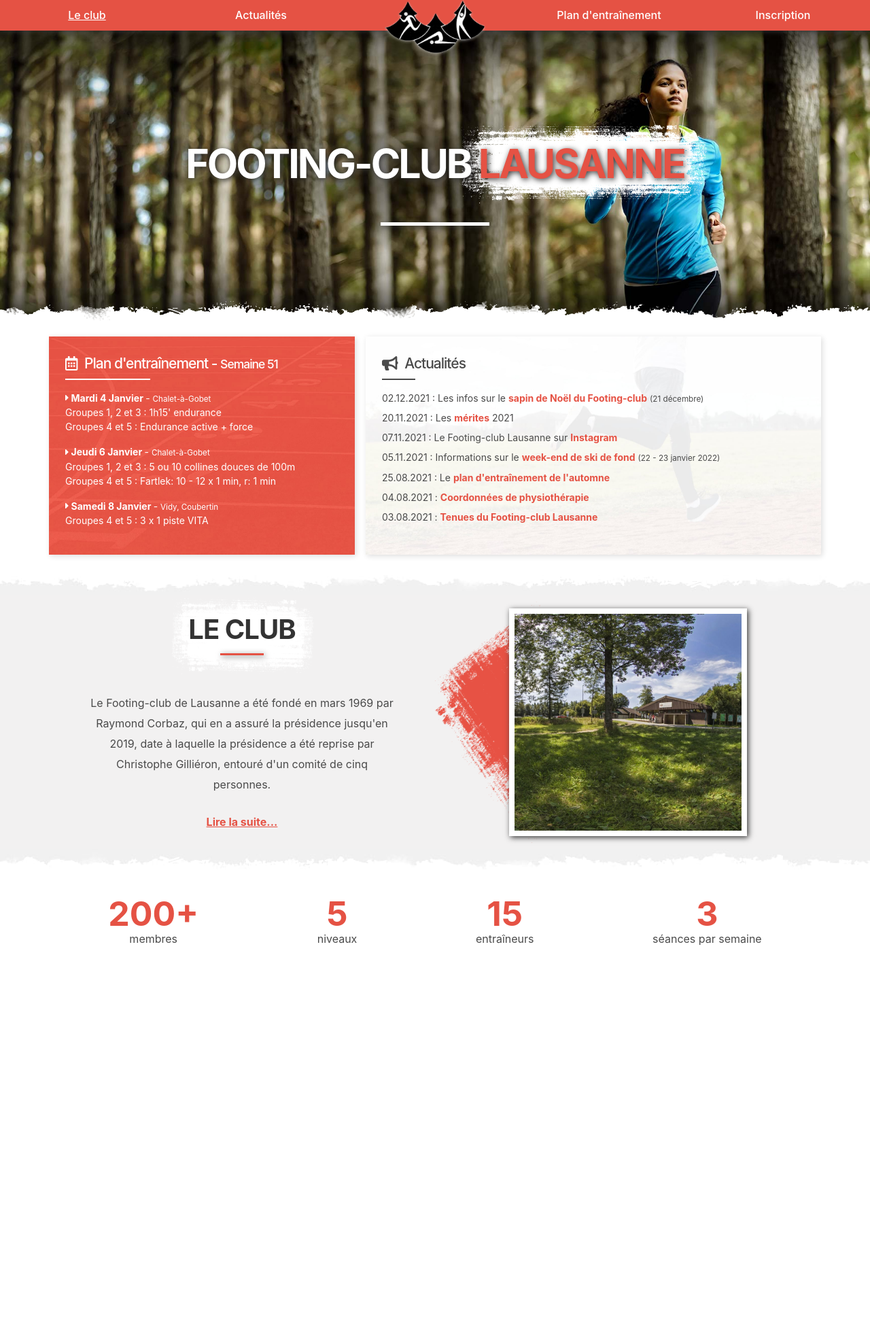
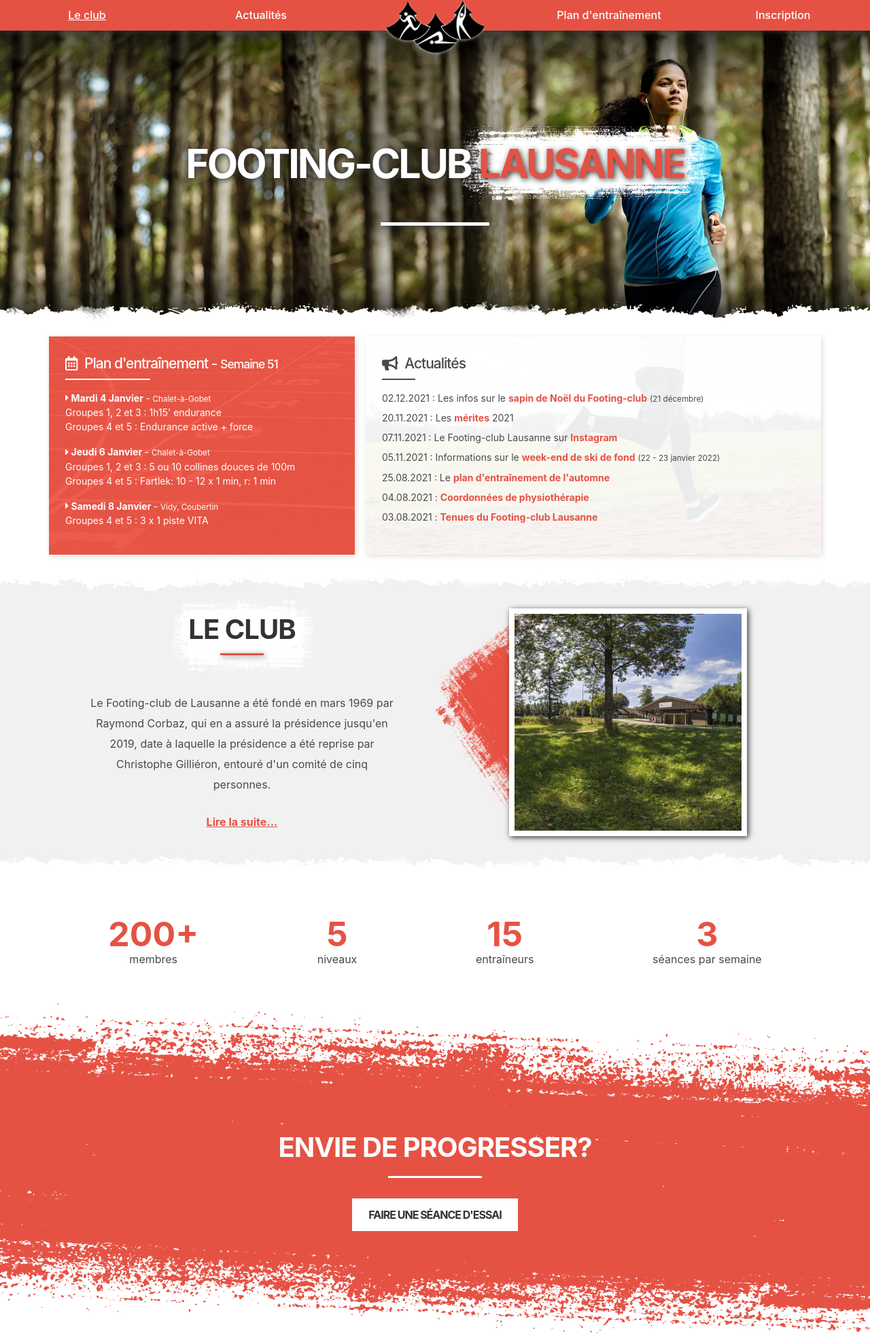
Before and after one commit to footing-club/footing-club, a Jekyll site: the page built from index.html, in a window 1280 px wide. Shown: the whole page at 68% size. Built offline with Jekyll 4.4.1, drawn with Linux system fonts in a browser that asks for light colours; nearby versions of some CDN libraries; before the commit the page ends 1433 px from its top, so only the background shows below that.

Commit message:
Add "join us" section

```diff
--- a/_sass/index.sass
+++ b/_sass/index.sass
@@ -145,6 +145,7 @@
   align-items: center
   vertical-align: center
   text-align: center
+  padding-top: 30px
 
   +tablet
     flex-direction: row
@@ -160,3 +161,52 @@
     font-weight: bold
     color: $primary-color
     line-height: 1
+
+
+// Join us
+// ----------------------------------------------------------------------------
+
+#join-us
+  display: flex
+  flex-direction: column
+  align-items: center
+  vertical-align: center
+  background: url("../images/background-red-trash.png") repeat-x top center
+  padding: 150px 0
+
+  h3
+    font-size: 32px
+    color: #fff
+    text-transform: uppercase
+    line-height: 150px
+    font-weight: bold
+    position: relative
+    letter-spacing: -1px
+
+    +tablet
+      font-size: 40px
+
+    &:after
+      content: ''
+      position: absolute
+      bottom: 30px
+      left: 35%
+      width: 30%
+      border-bottom: 3px solid #fff
+
+  .btn
+    background-color: #fff
+    color: #333
+    font-weight: bold
+    text-transform: uppercase
+    font-size: 16px
+    padding: 10px 20px
+    letter-spacing: -1px
+    text-decoration: none
+
+    +tablet
+      padding: 12px 24px
+
+    &:hover
+      background-color: #fafafa
+      color: #222
--- a/index.html
+++ b/index.html
@@ -113,3 +113,10 @@
   </div>
 </div>
 <!-- /Facts -->
+
+<!-- Join us -->
+<div id="join-us">
+  <h3>Envie de progresser?</h3>
+  <a href="{{ 'inscription' | relative_url }}" class="btn">Faire une séance d'essai</a>
+</div>
+<!-- /Join us -->
```
Also changed, not shown: images/background-red-trash.png (added).
